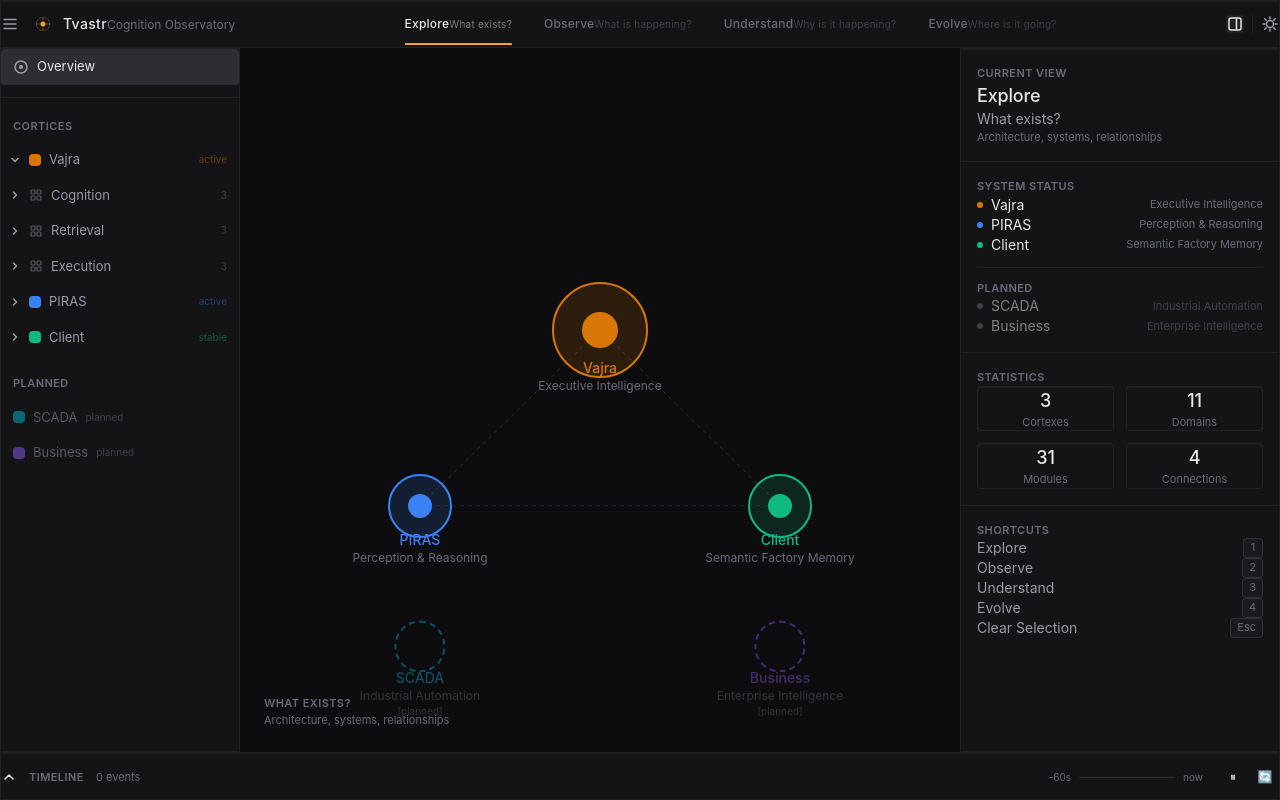
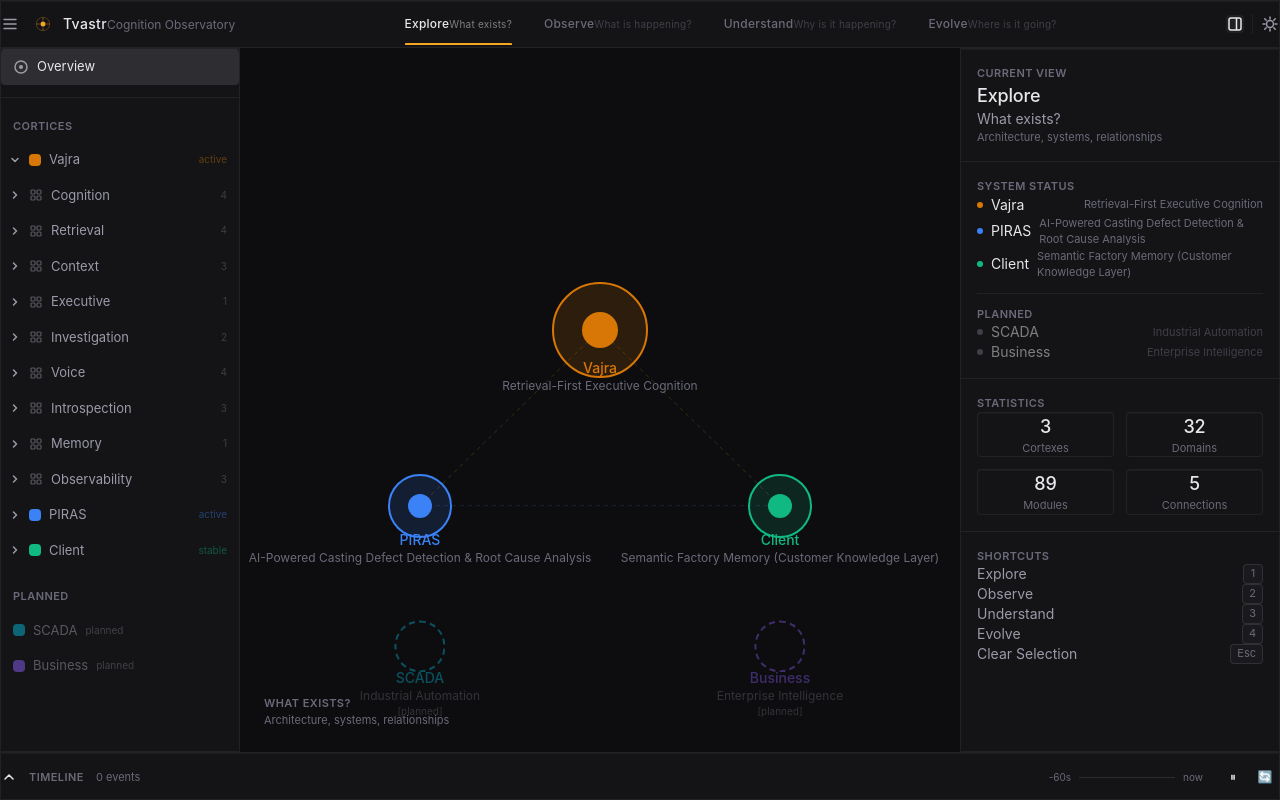
Before and after one commit to Achintharya/TvastrCognitionVisualizer, a React (Vite) app: page / in a window 1280 px wide. Built offline with nearby package versions, Linux system fonts and the light colour scheme.

Commit message:
made visualizer accurate to current cortex behaviour and info

```diff
--- a/src/stores/appStore.ts
+++ b/src/stores/appStore.ts
@@ -121,7 +121,7 @@ export const CORTEXES: Cortex[] = [
     id: 'vajra',
     name: 'Vajra',
     fullName: 'The Vajra Cortex',
-    role: 'Executive Intelligence',
+    role: 'Retrieval-First Executive Cognition',
     status: 'active',
     color: '#D97706',
     colorSubtle: 'rgba(217, 119, 6, 0.15)',
@@ -130,127 +130,312 @@ export const CORTEXES: Cortex[] = [
         id: 'cognition',
         name: 'Cognition',
         modules: [
-          { id: 'query-classifier', name: 'Query Classifier' },
-          { id: 'query-router', name: 'Query Router' },
-          { id: 'reasoning-engine', name: 'Reasoning Engine' },
+          { id: 'intent-classification', name: 'Intent Classification', description: 'Query classification and routing' },
+          { id: 'reasoning-chains', name: 'Reasoning Chains', description: 'Structured reasoning logic' },
+          { id: 'response-generation', name: 'Response Generation', description: 'Response synthesis' },
+          { id: 'llm-runtime', name: 'LLM Runtime', description: 'Groq, OpenAI inference' },
         ],
       },
       {
         id: 'retrieval',
         name: 'Retrieval',
         modules: [
-          { id: 'retrieval-engine', name: 'Retrieval Engine' },
-          { id: 'context-compiler', name: 'Context Compiler' },
-          { id: 'memory-system', name: 'Memory System' },
+          { id: 'retrieval-engine', name: 'Retrieval Engine', description: 'Evidence retrieval orchestration' },
+          { id: 'retrieval-planner', name: 'Retrieval Planner', description: 'Query planning' },
+          { id: 'database-cognition', name: 'Database Cognition', description: 'Schema-aware SQL generation (read-only)' },
+          { id: 'adapters', name: 'Adapters', description: 'PIRAS, ERP, Document adapters' },
         ],
       },
       {
-        id: 'execution',
-        name: 'Execution',
+        id: 'context',
+        name: 'Context',
         modules: [
-          { id: 'llm-runtime', name: 'LLM Runtime' },
-          { id: 'introspection', name: 'Introspection' },
-          { id: 'investigation', name: 'Investigation' },
+          { id: 'context-compiler', name: 'Context Compiler', description: 'Context packet assembly' },
+          { id: 'provenance', name: 'Provenance', description: 'Evidence tracking' },
+          { id: 'client-integration', name: 'ClientCortex Integration', description: 'Client knowledge mounting' },
+        ],
+      },
+      {
+        id: 'executive',
+        name: 'Executive',
+        modules: [
+          { id: 'orchestrator', name: 'Orchestrator', description: 'Main investigation orchestrator' },
+        ],
+      },
+      {
+        id: 'investigation',
+        name: 'Investigation',
+        modules: [
+          { id: 'audit-generation', name: 'Audit Generation', description: 'Debugging audit reports' },
+          { id: 'investigation-tracking', name: 'Investigation Tracking', description: 'Session management' },
+        ],
+      },
+      {
+        id: 'voice',
+        name: 'Voice',
+        modules: [
+          { id: 'tts-runtime', name: 'TTS Runtime', description: 'Sarvam, Kokoro providers' },
+          { id: 'stt-runtime', name: 'STT Runtime', description: 'Speech-to-text' },
+          { id: 'wake-word', name: 'Wake Word Detection', description: 'Voice activation' },
+          { id: 'voice-orchestration', name: 'Voice Orchestration', description: 'Multilingual routing (11 languages)' },
+        ],
+      },
+      {
+        id: 'introspection',
+        name: 'Introspection',
+        modules: [
+          { id: 'ast-analysis', name: 'AST Analysis', description: 'Code structure parsing' },
+          { id: 'dependency-graphs', name: 'Dependency Graphs', description: 'Module dependencies' },
+          { id: 'telemetry', name: 'Telemetry', description: 'Runtime metrics' },
+        ],
+      },
+      {
+        id: 'memory',
+        name: 'Memory',
+        modules: [
+          { id: 'session-memory', name: 'Session Memory', description: 'Executive cognition memory' },
+        ],
+      },
+      {
+        id: 'observability',
+        name: 'Observability',
+        modules: [
+          { id: 'logging', name: 'Logging', description: 'Structured logging' },
+          { id: 'metrics', name: 'Metrics', description: 'Performance metrics' },
+          { id: 'tracing', name: 'Tracing', description: 'Request tracing' },
         ],
       },
     ],
     connections: [
-      { target: 'piras', type: 'orchestration', label: 'Orchestrates', strength: 0.9 },
-      { target: 'client', type: 'retrieval', label: 'Retrieves from', strength: 0.8 },
+      { target: 'piras', type: 'orchestration', label: 'Orchestrates via HTTP', strength: 0.9 },
+      { target: 'piras', type: 'retrieval', label: 'Retrieves inspection data', strength: 0.8 },
+      { target: 'client', type: 'retrieval', label: 'Mounts client knowledge', strength: 0.85 },
     ],
   },
   {
     id: 'piras',
     name: 'PIRAS',
-    fullName: 'The PIRAS Cortex',
-    role: 'Perception & Reasoning',
+    fullName: 'The PIRAS Cortex (TvastrRAS)',
+    role: 'AI-Powered Casting Defect Detection & Root Cause Analysis',
     status: 'active',
     color: '#3B82F6',
     colorSubtle: 'rgba(59, 130, 246, 0.15)',
     domains: [
       {
-        id: 'perception',
-        name: 'Perception',
+        id: 'vision',
+        name: 'Vision',
         modules: [
-          { id: 'quality-gate', name: 'Quality Gate' },
-          { id: 'yolo-detection', name: 'YOLO Detection' },
-          { id: 'patch-classification', name: 'Patch Classification' },
+          { id: 'yolo-detection', name: 'YOLO Detection', description: 'Object detection' },
+          { id: 'patch-system', name: 'Patch System', description: 'Sliding window 256×256, 128px stride' },
+          { id: 'anomaly-detection', name: 'Anomaly Detection', description: 'Feature extraction (70% weight)' },
         ],
       },
       {
         id: 'signals',
         name: 'Signals',
         modules: [
-          { id: 'signal-extraction', name: 'Signal Extraction' },
-          { id: 'signal-classification', name: 'Signal Classification' },
-          { id: 'multi-signal-fusion', name: 'Multi-Signal Fusion' },
+          { id: 'signal-extraction', name: 'Signal Extraction', description: '11 production signals' },
+          { id: 'signal-classification', name: 'Signal Classification', description: 'PRIMARY classifier (40% weight)' },
+          { id: 'multi-signal-fusion', name: 'Multi-Signal Fusion', description: 'Weighted fusion logic' },
         ],
       },
       {
         id: 'reasoning',
         name: 'Reasoning',
         modules: [
-          { id: 'energy-reasoning', name: 'Energy Reasoning' },
-          { id: 'consolidation', name: 'Consolidation' },
-          { id: 'decision-engine', name: 'Decision Engine' },
+          { id: 'energy-reasoning', name: 'Energy Reasoning', description: 'Physics-inspired classification' },
+          { id: 'ownership-classifier', name: 'Ownership Classifier', description: 'Gen 3: 6 ownership contracts (PTD, Porosity, Sand, Slag)' },
+          { id: 'consolidation', name: 'Consolidation', description: 'Four-gate reasoning pipeline' },
+          { id: 'decision-engine', name: 'Decision Engine', description: 'Final decision logic' },
+        ],
+      },
+      {
+        id: 'pipeline',
+        name: 'Pipeline',
+        modules: [
+          { id: 'stage-0-8', name: '8-Stage Pipeline', description: 'Stage 0-8 flow' },
+          { id: 'fast-path', name: 'Fast Path', description: '90% fast (<100ms)' },
+          { id: 'slow-path', name: 'Slow Path', description: '10% slow (<250ms)' },
         ],
       },
       {
         id: 'intelligence',
         name: 'Intelligence',
         modules: [
-          { id: 'telemetry', name: 'Telemetry' },
-          { id: 'persistence', name: 'Persistence' },
-          { id: 'plant-intelligence', name: 'Plant Intelligence' },
+          { id: 'auto-calibration', name: 'Auto-Calibration', description: 'ACO/MOS weight optimization' },
+          { id: 'fingerprinting', name: 'Fingerprinting', description: 'DBSCAN clustering, pattern recognition' },
+          { id: 'prototype-system', name: 'Prototype System', description: 'Continuous learning (max 50/type)' },
+          { id: 'scrata', name: 'SCRATA System', description: 'Ground-truth recovery' },
+          { id: 'plant-intelligence', name: 'Plant Intelligence', description: 'TIER_3: 25 REST endpoints, SPC, dashboard' },
+        ],
+      },
+      {
+        id: 'traceability',
+        name: 'Traceability',
+        modules: [
+          { id: 'heat-resolver', name: 'Heat Resolver', description: 'Heat number correlation' },
+          { id: 'erp-integration', name: 'ERP Integration', description: 'Production context loading' },
+          { id: 'traceability-engine', name: 'Traceability Engine', description: 'FH_ fallback, lineage tracking' },
+        ],
+      },
+      {
+        id: 'persistence',
+        name: 'Persistence',
+        modules: [
+          { id: 'database', name: 'Database', description: 'Inspection storage' },
+          { id: 'telemetry', name: 'Telemetry', description: 'Runtime metrics' },
+          { id: 'failure-memory', name: 'Failure Memory', description: 'Failure pattern storage' },
+        ],
+      },
+      {
+        id: 'api',
+        name: 'API',
+        modules: [
+          { id: 'rest-api', name: 'REST API', description: 'Inspection endpoints' },
+          { id: 'batch-processing', name: 'Batch Processing', description: 'Bulk inspection' },
+        ],
+      },
+      {
+        id: 'deployment',
+        name: 'Deployment',
+        modules: [
+          { id: 'embedded-python', name: 'Embedded Python', description: 'v2.0 build system' },
+          { id: 'ota-updates', name: 'OTA Updates', description: 'Software update system' },
+          { id: 'licensing', name: 'Licensing', description: 'TIER_1/2/3 capability gating' },
         ],
       },
     ],
     connections: [
       { target: 'client', type: 'context', label: 'Mounts context from', strength: 0.8 },
-      { target: 'vajra', type: 'event', label: 'Streams events to', strength: 0.6 },
+      { target: 'vajra', type: 'event', label: 'Streams events to', strength: 0.7 },
     ],
   },
   {
     id: 'client',
     name: 'Client',
     fullName: 'The Client Cortex',
-    role: 'Semantic Factory Memory',
+    role: 'Semantic Factory Memory (Customer Knowledge Layer)',
     status: 'stable',
     color: '#10B981',
     colorSubtle: 'rgba(16, 185, 129, 0.15)',
     domains: [
       {
         id: 'identity',
-        name: 'Identity',
+        name: 'Identity Context',
         modules: [
-          { id: 'factory-identity', name: 'Factory Identity' },
-          { id: 'calibration', name: 'Calibration' },
+          { id: 'client-profile', name: 'Client Profile', description: 'Client ID, name, industry, deployment type' },
+          { id: 'factory-identity', name: 'Factory Identity', description: 'Deployment identification' },
         ],
       },
       {
-        id: 'knowledge',
-        name: 'Knowledge',
+        id: 'process',
+        name: 'Process Context',
         modules: [
-          { id: 'knowledge-domains', name: 'Knowledge Domains' },
-          { id: 'sops', name: 'SOPs' },
-          { id: 'ppap', name: 'PPAP' },
+          { id: 'shifts', name: 'Shifts', description: 'Shift definitions, start/end times' },
+          { id: 'schedules', name: 'Schedules', description: 'Production schedules' },
+          { id: 'process-parameters', name: 'Process Parameters', description: 'Manufacturing settings' },
         ],
       },
       {
         id: 'quality',
-        name: 'Quality',
+        name: 'Quality Context',
         modules: [
-          { id: 'quality-gates', name: 'Quality Gates' },
-          { id: 'visual-references', name: 'Visual References' },
-          { id: 'cad-references', name: 'CAD References' },
+          { id: 'quality-gates', name: 'Quality Gates', description: 'Gate definitions, thresholds' },
+          { id: 'acceptance-criteria', name: 'Acceptance Criteria', description: 'Part acceptance rules' },
+          { id: 'rejection-criteria', name: 'Rejection Criteria', description: 'Part rejection rules' },
         ],
       },
       {
-        id: 'integration',
-        name: 'Integration',
+        id: 'topology',
+        name: 'Topology Context',
         modules: [
-          { id: 'erp-mappings', name: 'ERP Mappings' },
-          { id: 'runtime-context', name: 'Runtime Context' },
+          { id: 'cad-models', name: 'CAD Models', description: '3D geometry data (STEP/IGES)' },
+          { id: 'critical-regions', name: 'Critical Regions', description: 'Areas requiring special attention' },
+          { id: 'part-topology', name: 'Part Topology', description: 'Spatial relationships' },
+        ],
+      },
+      {
+        id: 'product',
+        name: 'Product Context',
+        modules: [
+          { id: 'product-types', name: 'Product Types', description: 'Product definitions' },
+          { id: 'part-definitions', name: 'Part Definitions', description: 'Part type specifications' },
+        ],
+      },
+      {
+        id: 'operator',
+        name: 'Operator Context',
+        modules: [
+          { id: 'workforce-metadata', name: 'Workforce Metadata', description: 'Operator information' },
+          { id: 'shift-assignments', name: 'Shift Assignments', description: 'Operator-shift mapping' },
+        ],
+      },
+      {
+        id: 'erp',
+        name: 'ERP Context',
+        modules: [
+          { id: 'field-mappings', name: 'Field Mappings', description: 'Canonical to ERP schema mapping' },
+          { id: 'column-schema', name: 'Column Schema', description: 'Database field definitions' },
+        ],
+      },
+      {
+        id: 'sop',
+        name: 'SOP Context',
+        modules: [
+          { id: 'operator-sops', name: 'Operator SOPs', description: 'Production operator procedures' },
+          { id: 'escalation-sops', name: 'Escalation SOPs', description: 'Quality escalation procedures' },
+          { id: 'recovery-sops', name: 'Recovery SOPs', description: 'Error recovery procedures' },
+        ],
+      },
+      {
+        id: 'visual-references',
+        name: 'Visual References',
+        modules: [
+          { id: 'reference-parts', name: 'Reference Parts', description: 'Images of acceptable parts' },
+          { id: 'defect-examples', name: 'Defect Examples', description: 'Images showing defect types' },
+          { id: 'annotations', name: 'Annotations', description: 'Marked-up reference images' },
+        ],
+      },
+      {
+        id: 'knowledge-domains',
+        name: 'Knowledge Domains',
+        modules: [
+          { id: 'defect-kb', name: 'Defect Knowledge Base', description: 'Complete defect taxonomy' },
+          { id: 'cause-mappings', name: 'Cause Mappings', description: 'Defect → root cause relationships' },
+          { id: 'remediation', name: 'Remediation', description: 'Preventive actions' },
+        ],
+      },
+      {
+        id: 'ppap',
+        name: 'PPAP',
+        modules: [
+          { id: 'ppap-packages', name: 'PPAP Packages', description: 'Part approval process documents' },
+          { id: 'approval-records', name: 'Approval Records', description: 'Approval history' },
+        ],
+      },
+      {
+        id: 'sources',
+        name: 'Sources',
+        modules: [
+          { id: 'raw-documents', name: 'Raw Documents', description: 'Original PDFs, DOCX, XLSX' },
+          { id: 'cad-sources', name: 'CAD Sources', description: 'Original CAD files' },
+          { id: 'source-metadata', name: 'Source Metadata', description: 'Document provenance' },
+        ],
+      },
+      {
+        id: 'retrieval',
+        name: 'Retrieval',
+        modules: [
+          { id: 'knowledge-indexes', name: 'Knowledge Indexes', description: 'Optimized for retrieval' },
+          { id: 'metadata-indexes', name: 'Metadata Indexes', description: 'Source provenance tracking' },
+          { id: 'processing-state', name: 'Processing State', description: 'Pipeline status' },
+        ],
+      },
+      {
+        id: 'runtime',
+        name: 'Runtime Context',
+        modules: [
+          { id: 'active-context', name: 'Active Context', description: 'Runtime state (cognition-writable)' },
         ],
       },
     ],
```
